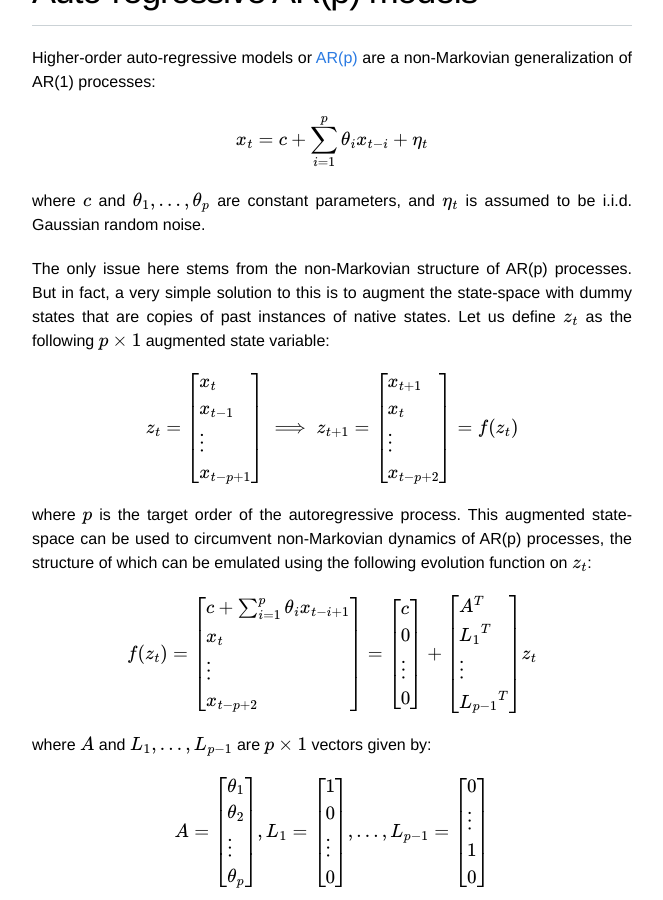
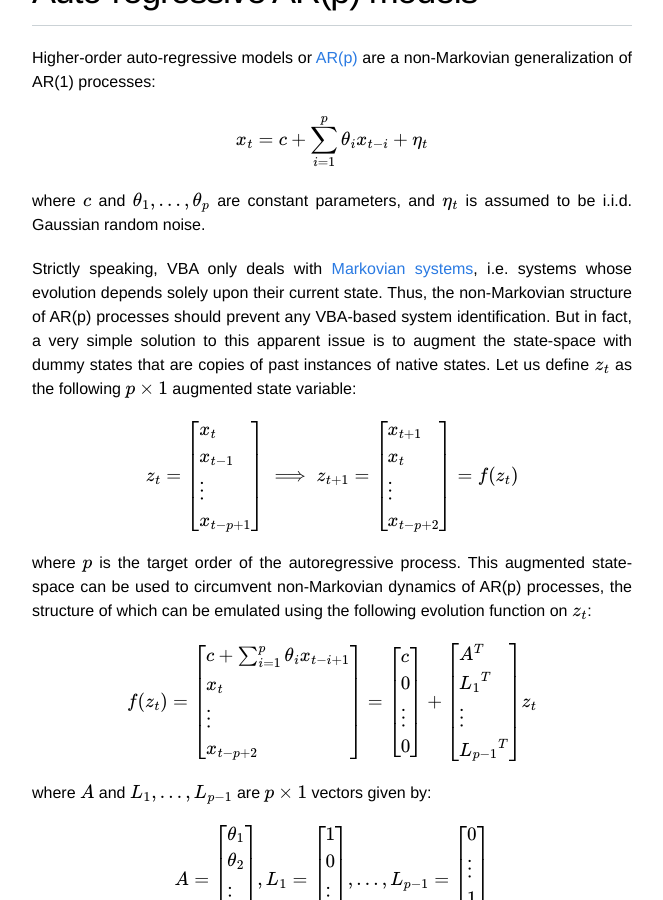
Before and after one commit to MBB-team/VBA-toolbox, a Jekyll site: the page built from _wiki/generativeModels.md, in a window 1280 px wide and 900 px high, scrolled down 1683 px. Shown: the whole window, without its empty margins (308-971 px from the left). Built offline with Jekyll 4.4.1, drawn with Linux system fonts in a browser that asks for light colours; nearby versions of some CDN libraries; formulas are drawn with MathJax 3.

Commit message:
Update generativeModels.md

```diff
--- a/_wiki/generativeModels.md
+++ b/_wiki/generativeModels.md
@@ -39,7 +39,7 @@ $$ x_t= c+ \sum_{i=1}^{p}\theta_i x_{t-i} +\eta_t $$
 
 where $$c$$ and $$\theta_1,...,\theta_p$$ are constant parameters, and $$\eta_t$$ is assumed to be i.i.d. Gaussian random noise.
 
-The only issue here stems from the non-Markovian structure of AR(p) processes. But in fact, a very simple solution to this is to augment the state-space with dummy states that are copies of past instances of native states. Let us define $$z_t$$ as the following $$p\times 1$$ augmented state variable:
+Strictly speaking, VBA only deals with [Markovian systems](https://en.wikipedia.org/wiki/Markov_chain), i.e. systems whose evolution depends solely upon their current state. Thus, the non-Markovian structure of AR(p) processes should prevent any VBA-based system identification. But in fact, a very simple solution to this apparent issue is to augment the state-space with dummy states that are copies of past instances of native states. Let us define $$z_t$$ as the following $$p\times 1$$ augmented state variable:
 
 $$ z_t = \left[\begin{array}{l} x_t \\ x_{t-1} \\ \vdots \\ x_{t-p+1} \end{array}\right] \implies z_{t+1} = \left[\begin{array}{l} x_{t+1} \\ x_{t} \\ \vdots \\ x_{t-p+2}\end{array}\right] = f(z_t) $$
 
```
